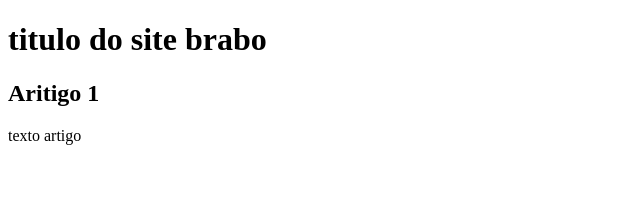
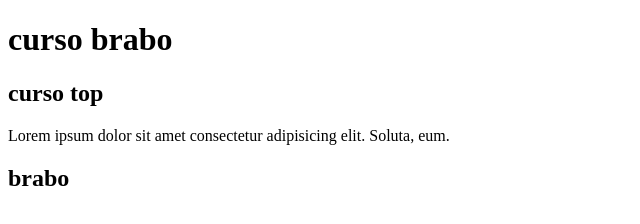
Before and after one commit to ViniciusMelo-py/Projeto-site, a plain HTML site: page index.html in a window 1280 px wide. Shown: the whole page, without its empty margins (0-640 px from the left). Drawn offline with Linux system fonts and the light colour scheme.

Commit message:
comecei agora meus conteudos

```diff
--- a/index.html
+++ b/index.html
@@ -9,17 +9,25 @@
    <main>
     <header>
         <h1>
-            titulo do site brabo
+          curso brabo
         </h1>
     </header>
     <article>
         <h2>
-            Aritigo 1
+           curso top
         </h2>
 
-        <p>texto artigo</p>
+        <p>Lorem ipsum dolor sit amet consectetur adipisicing elit. Soluta, eum.
+
+        </p>
 
     </article>
+    <article>
+        <h2>
+            brabo
+        </h2>
+    </article>
+
    </main>
 </body>
 </html>
```
